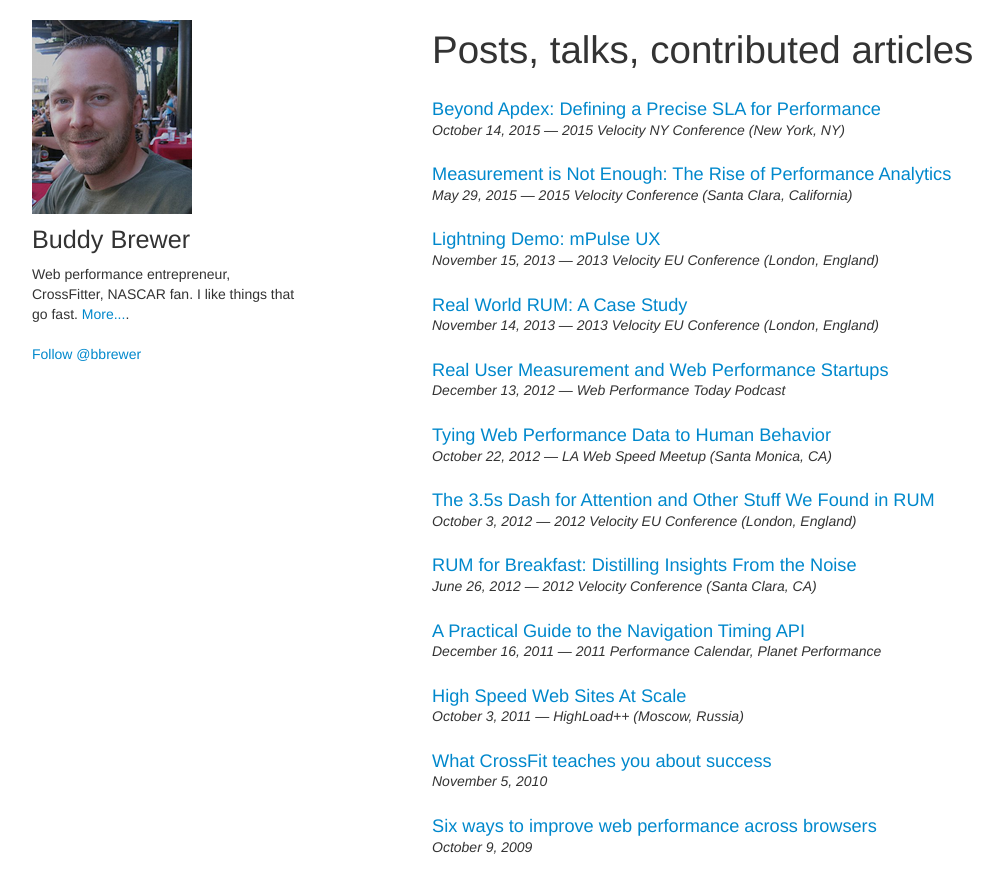
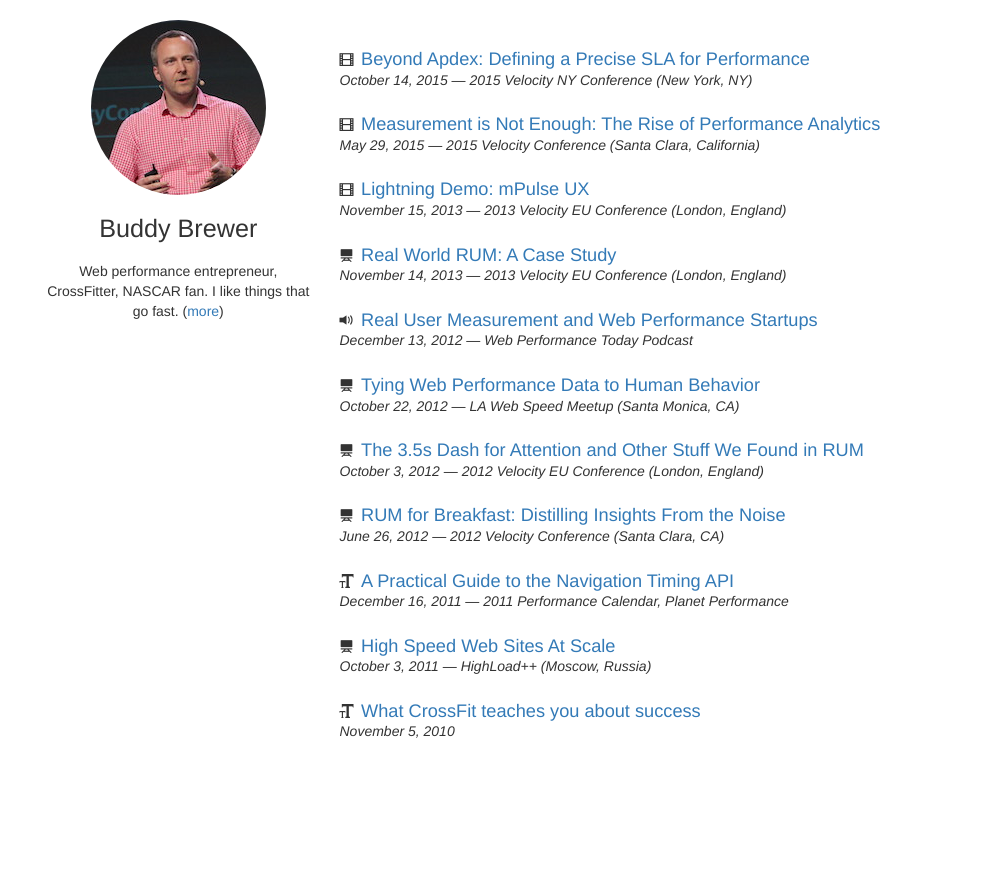
Before and after one commit to bbrewer/buddybrewer.com, a Jekyll site: the page built from index.html, in a window 1280 px wide. Shown: the top 893 px of the page, without its empty margins (23-1026 px from the left). Built offline with Jekyll 4.4.1, drawn with Linux system fonts in a browser that asks for light colours.

Commit message:
Reformat home page to be more mobile responsive.

```diff
--- a/_layouts/default.html
+++ b/_layouts/default.html
@@ -4,7 +4,9 @@
   <title>{{ page.title }}</title>
   <meta name="description" content="{{ page.description }}" />
   <link rel="shortcut icon" href="/images/favicon.ico">
-  <link rel="stylesheet" href="/css/combined.css">
+  <!-- <link rel="stylesheet" href="/css/combined.css"> -->
+  <link rel="stylesheet" href="/bower_components/bootstrap/dist/css/bootstrap.min.css">
+  <link rel="stylesheet" href="/css/styles.css">
 </head>
 
 <body>
@@ -20,16 +22,17 @@
 
 <div class="container">
 <div class="row" style="margin-top: 10px">
-  <div class="span3">
-    <a href="/"><img id="buddypic" src="/images/buddy.png"></a>
-    <a id="name" href="/">Buddy Brewer</a>
-    <div id="blurb">
-      Web performance entrepreneur, CrossFitter, NASCAR fan. I like things that go fast. <a href="/about/">More...</a>.
+  <div class="col-sm-3">
+    <a href="/"><img id="buddypic" class="center-block img-circle" src="/images/buddy.jpg"></a>
+    <div class="text-center">
+      <a id="name" href="/">Buddy Brewer</a>
+      <div id="blurb">
+        Web performance entrepreneur, CrossFitter, NASCAR fan. I like things that go fast. (<a href="/about/">more</a>)
+      </div>
     </div>
-    <a href="http://twitter.com/bbrewer" class="twitter-follow-button">Follow @bbrewer</a>
     <div class="muted" id="perf-data" style="margin-top: 20px"></div>
   </div>
-  <div class="span8 offset1">
+  <div class="col-sm-9">
     {{ content }}
   </div>
 </div>
--- a/css/styles.css
+++ b/css/styles.css
@@ -32,6 +32,7 @@
 
 #post-index a {
   font-size: 1.3em;
+  margin-left: 0.2em;
 }
 
 #post-index p {
--- a/index.html
+++ b/index.html
@@ -4,11 +4,10 @@
 description: Web performance entrepreneur, CrossFitter, NASCAR fan. I like things that go fast.
 ---
 
-<h1>Posts, talks, contributed articles</h1>
-
 <div id="post-index">
 
 <p>
+  <span class="glyphicon glyphicon-film" aria-hidden="true"></span>
   <a class="post-title" href="https://www.youtube.com/watch?v=jsAdZzKRDqc">
     Beyond Apdex: Defining a Precise SLA for Performance
   </a><br>
@@ -16,6 +15,7 @@
 </p>
 
 <p>
+  <span class="glyphicon glyphicon-film" aria-hidden="true"></span>
   <a class="post-title" href="https://www.youtube.com/watch?v=JGVtTRPbZQg">
     Measurement is Not Enough: The Rise of Performance Analytics
   </a><br>
@@ -23,6 +23,7 @@
 </p>
 
 <p>
+  <span class="glyphicon glyphicon-film" aria-hidden="true"></span>
   <a class="post-title" href="https://www.youtube.com/watch?v=OnB_u8ups-M">
     Lightning Demo: mPulse UX
   </a><br>
@@ -30,6 +31,7 @@
 </p>
 
 <p>
+  <span class="glyphicon glyphicon-blackboard" aria-hidden="true"></span>
   <a class="post-title" href="http://www.slideshare.net/MeasureWorks/measureworks-velocity-europe-real-world-rum">
     Real World RUM: A Case Study
   </a><br>
@@ -37,6 +39,7 @@
 </p>
 
 <p>
+  <span class="glyphicon glyphicon-volume-up" aria-hidden="true"></span>
   <a class="post-title" href="http://www.strangeloopnetworks.com/resources/podcasts/buddy-brewer/">
     Real User Measurement and Web Performance Startups
   </a><br>
@@ -44,6 +47,7 @@
 </p>
 
 <p>
+  <span class="glyphicon glyphicon-blackboard" aria-hidden="true"></span>
   <a class="post-title" href="http://www.slideshare.net/buddybrewer/tying-web-performance-data-to-human-behavior">
     Tying Web Performance Data to Human Behavior
   </a><br>
@@ -51,6 +55,7 @@
 </p>
 
 <p>
+  <span class="glyphicon glyphicon-blackboard" aria-hidden="true"></span>
   <a class="post-title" href="http://www.slideshare.net/buddybrewer/the-35s-dash-for-attention-and-other-stuff-we-found-in-rum">
     The 3.5s Dash for Attention and Other Stuff We Found in RUM
   </a><br>
@@ -58,6 +63,7 @@
 </p>
 
 <p>
+  <span class="glyphicon glyphicon-blackboard" aria-hidden="true"></span>
   <a class="post-title" href="http://www.slideshare.net/buddybrewer/rum-for-breakfast-distilling-insights-from-the-noise">
     RUM for Breakfast: Distilling Insights From the Noise
   </a><br>
@@ -65,6 +71,7 @@
 </p>
 
 <p>
+  <span class="glyphicon glyphicon-text-size" aria-hidden="true"></span>
   <a class="post-title" href="http://calendar.perfplanet.com/2011/a-practical-guide-to-the-navigation-timing-api/">
     A Practical Guide to the Navigation Timing API
   </a><br>
@@ -72,6 +79,7 @@
 </p>
 
 <p>
+  <span class="glyphicon glyphicon-blackboard" aria-hidden="true"></span>
   <a class="post-title" href="http://www.slideshare.net/buddybrewer/high-speed-web-sites-at-scale">
     High Speed Web Sites At Scale
   </a><br>
@@ -79,17 +87,11 @@
 </p>
 
 <p>
+  <span class="glyphicon glyphicon-text-size" aria-hidden="true"></span>
   <a class="post-title" href="/2010/11/05/what-crossfit-teaches-you-about-success/">
     What CrossFit teaches you about success
   </a><br>
   <em>November 5, 2010</em>
 </p>
 
-<p>
-  <a class="post-title" href="/2009/10/09/six-ways-to-improve-web-performance-across-browsers/">
-    Six ways to improve web performance across browsers
-  </a><br>
-  <em>October 9, 2009</em>
-</p>
-
 </div>
```
